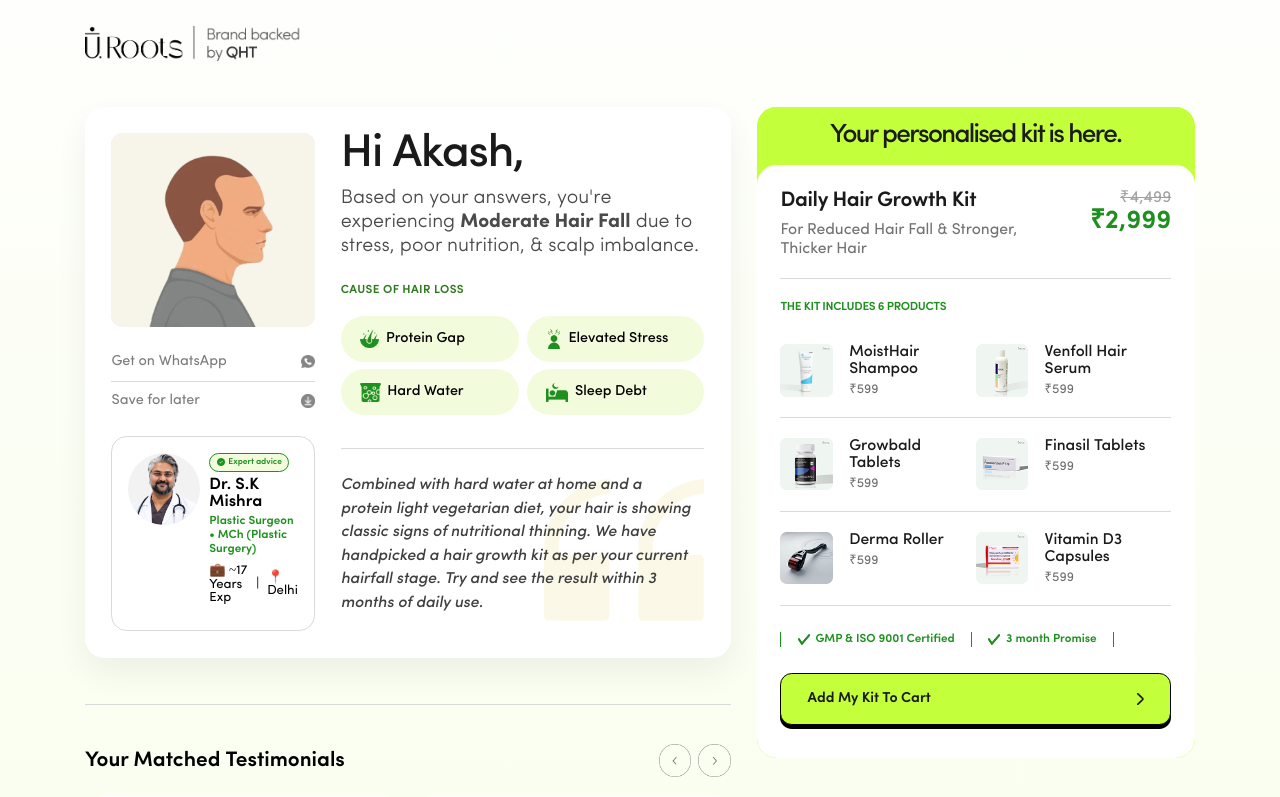
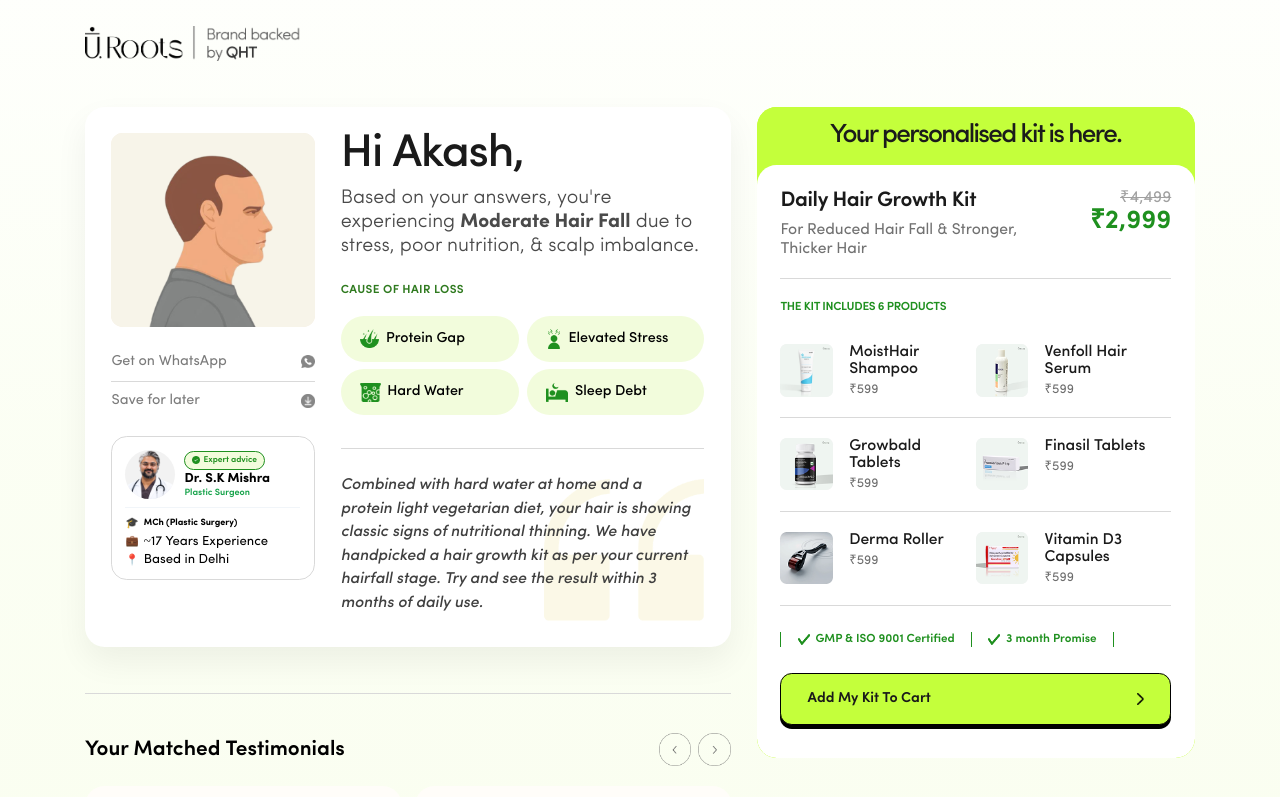
Before and after one commit to sumitwd-afk/new-hair-test, a Next.js app: page /result in a window 1280 px wide. Shown: the top 797 px of the page. Built offline with nearby package versions, Linux system fonts and the light colour scheme.

Commit message:
Optimize doctor card layout to prevent text wrapping on narrow columns

```diff
--- a/src/components/result/ResultDoctorCard.jsx
+++ b/src/components/result/ResultDoctorCard.jsx
@@ -2,32 +2,45 @@
 
 export default function ResultDoctorCard({ doctor }) {
   return (
-    <div className="result-doctor-card">
-      <div className="doctor-top">
-        <div className="doctor-avatar">
-          <Image src={doctor.image} alt={doctor.name} />
+    <div className="result-doctor-card" style={{ padding: "2rem" }}>
+      <div className="doctor-top" style={{ display: "flex", alignItems: "center", gap: "1.5rem", marginBottom: "1.2rem" }}>
+        <div className="doctor-avatar" style={{ width: "7.5rem", height: "7.5rem", flex: "0 0 7.5rem" }}>
+          <Image src={doctor.image} alt={doctor.name} style={{ width: "100%", height: "100%", objectFit: "cover" }} />
         </div>
 
-        <div className="doctor-meta">
-          <span className="doctor-badge">
+        <div className="doctor-meta" style={{ flexGrow: 1, minWidth: 0 }}>
+          <span className="doctor-badge" style={{ marginBottom: "0.4rem" }}>
             <Image src={doctor.badgeIcon} alt="" aria-hidden="true" />
             {doctor.badgeLabel}
           </span>
-          <h3 className="doctor-name">{doctor.name}</h3>
-          <p className="doctor-role">{doctor.role} • {doctor.degree}</p>
-          <div style={{
-            display: "flex",
-            alignItems: "center",
-            gap: "1.2rem",
-            marginTop: "0.5rem",
-            fontSize: "1.5rem",
-            color: "#64748b",
-            fontWeight: "500"
-          }}>
-            <span>💼 {doctor.experience} Exp</span>
-            <span>|</span>
-            <span>📍 {doctor.location}</span>
-          </div>
+          <h3 className="doctor-name" style={{ fontSize: "2rem", fontWeight: "700", whiteSpace: "nowrap", margin: 0 }}>
+            {doctor.name}
+          </h3>
+          <p className="doctor-role" style={{ fontSize: "1.4rem", color: "#16a34a", fontWeight: "600", margin: "0.2rem 0 0" }}>
+            {doctor.role}
+          </p>
+        </div>
+      </div>
+
+      <div className="doctor-additional-info" style={{
+        display: "flex",
+        flexDirection: "column",
+        gap: "0.6rem",
+        borderTop: "1px solid #f1f5f9",
+        paddingTop: "1.2rem",
+        marginTop: "1rem"
+      }}>
+        <div style={{ display: "flex", alignItems: "center", gap: "0.8rem", fontSize: "1.4rem", color: "#334155" }}>
+          <span style={{ fontSize: "1.6rem" }}>🎓</span>
+          <strong>{doctor.degree}</strong>
+        </div>
+        <div style={{ display: "flex", alignItems: "center", gap: "0.8rem", fontSize: "1.4rem", color: "#475569" }}>
+          <span style={{ fontSize: "1.6rem" }}>💼</span>
+          <span>{doctor.experience} Experience</span>
+        </div>
+        <div style={{ display: "flex", alignItems: "center", gap: "0.8rem", fontSize: "1.4rem", color: "#475569" }}>
+          <span style={{ fontSize: "1.6rem" }}>📍</span>
+          <span>Based in {doctor.location}</span>
         </div>
       </div>
     </div>
```
